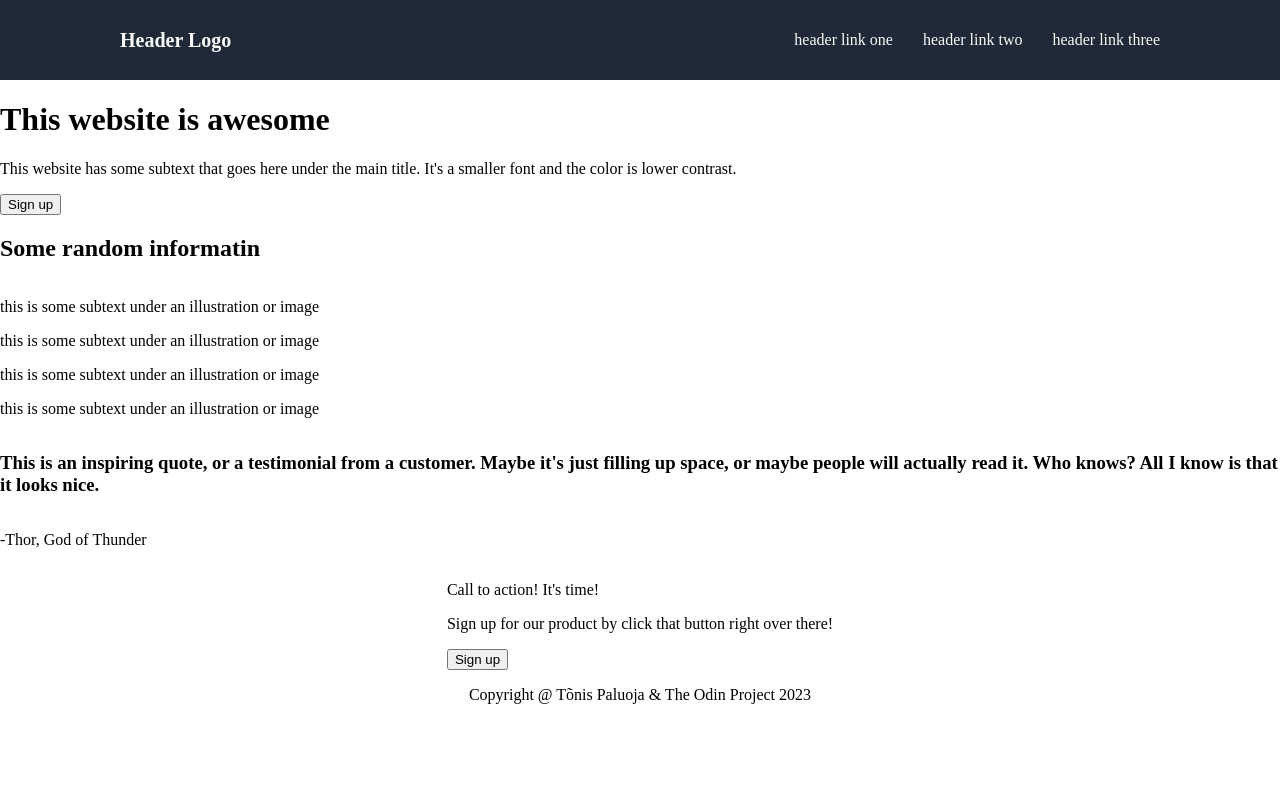
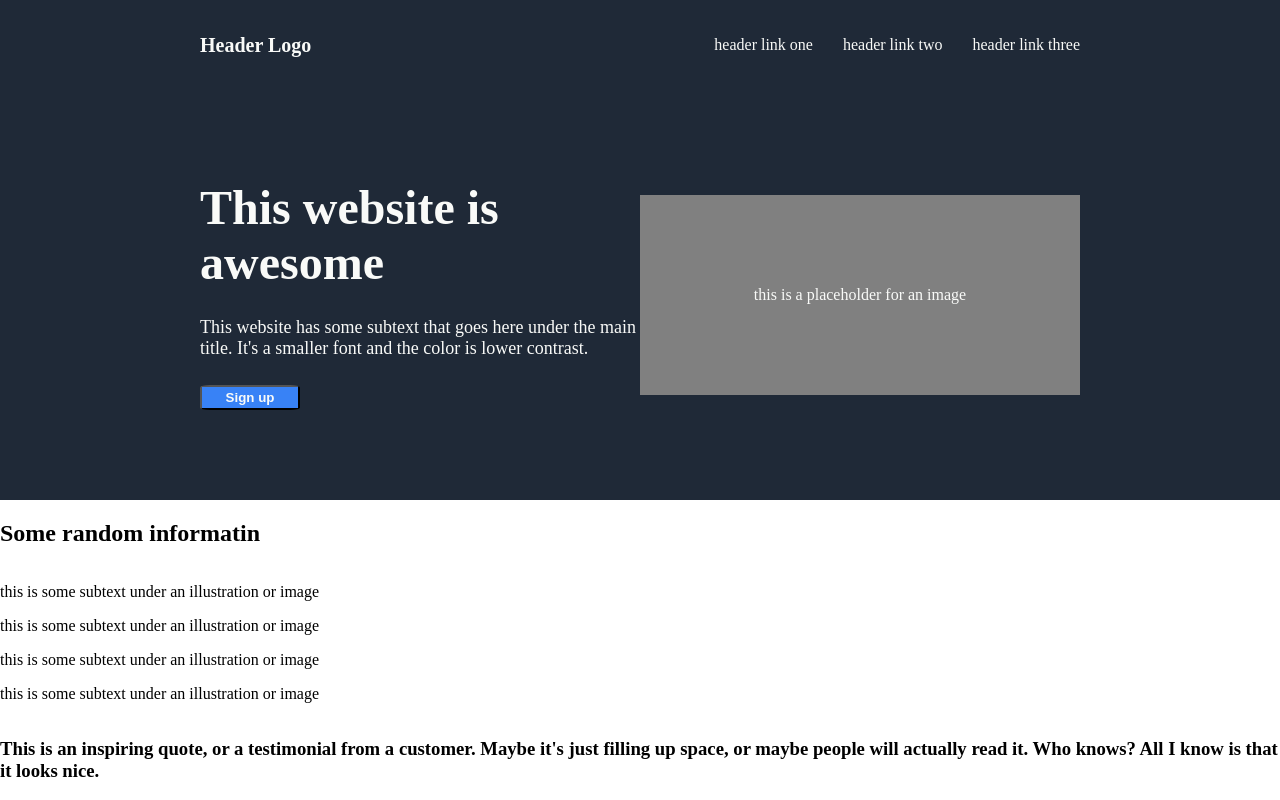
Before and after one commit to KaksNull/LandingPage, a plain HTML site: page index.html in a window 1280 px wide. Shown: the top 800 px of the page. Drawn offline with Linux system fonts and the light colour scheme.

Commit message:
Complete hero section

```diff
--- a/index.html
+++ b/index.html
@@ -7,6 +7,7 @@
     <link rel="stylesheet" href="styles.css">
 </head>
 <body>
+    <div class="hero">
     <div class="header">
         <div class="logo">Header Logo</div>
         <div class="links">
@@ -18,15 +19,17 @@
         </div>
     </div>
 
-    <div class="hero">
+    <div class="introduction">
         <div class="description">
             <h1>This website is awesome</h1>
             <p>This website has some subtext that goes here under the main title. It's a smaller font and the color is lower contrast.</p>
             <button>Sign up</button>
         </div>
-        <div class="image"></div>
+        <div class="image">
+            <p>this is a placeholder for an image</p>
+        </div>
     </div>
-
+    </div>
     <div class="information">
         <h2>Some random informatin</h2>
         <div class="cards">
--- a/styles.css
+++ b/styles.css
@@ -4,13 +4,20 @@ body {
     margin: 0;
 }
 
+.hero {
+    display: flex;
+    flex-direction: column;
+
+
+}
+
 .header {
     display: flex;
     justify-content: space-between;
     align-items: center;
-    padding: 15px 120px;
     background-color: #1F2937;
     color: #F9FAF8;
+    padding: 20px 200px;
 }
 
 .logo {
@@ -18,11 +25,61 @@ body {
     font-size: 20px;
 }
 
-.hero {
-    display: flex;
 
 
+.introduction {
+    display: flex;
+    align-items: center;
+    background-color: #1F2937;
+    color: #F9FAF8;
+    padding: 90px 200px;
+
 }
+
+h1 {
+    margin: 0;
+    font-size: 48px;
+    font-weight: bolder;
+}
+
+.description {
+    display: flex;
+    flex-direction: column;
+    justify-content: space-between;
+    flex-grow: 0;
+    height: 230px;
+    width: 450px;
+    padding: 0;
+
+}
+
+.description p {
+    font-size: 18px;
+    margin: 0;
+}
+
+button {
+    background-color: #3882F6;
+    width: 100px;
+    height: 25px;
+    color: #F9FAF8;
+    font-weight: 700;
+    border-radius: 10%;
+}
+
+
+
+.image {
+    margin-left: auto;
+    height: 200px;
+    width: 450px;
+    background-color: gray;
+    display: flex;
+    justify-content: center;
+    align-items: center;
+}
+
+
 
 ul {
     display: flex;
```
